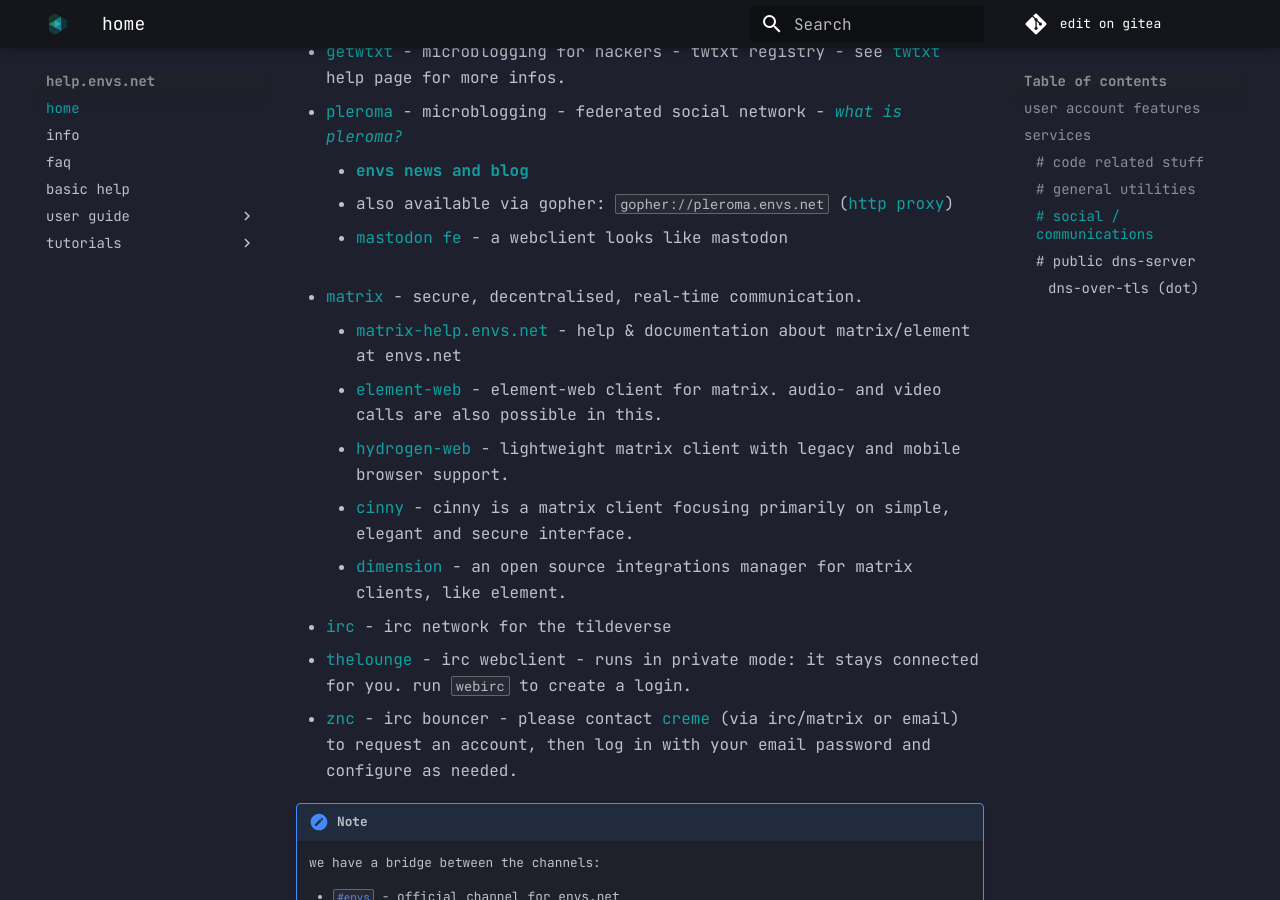
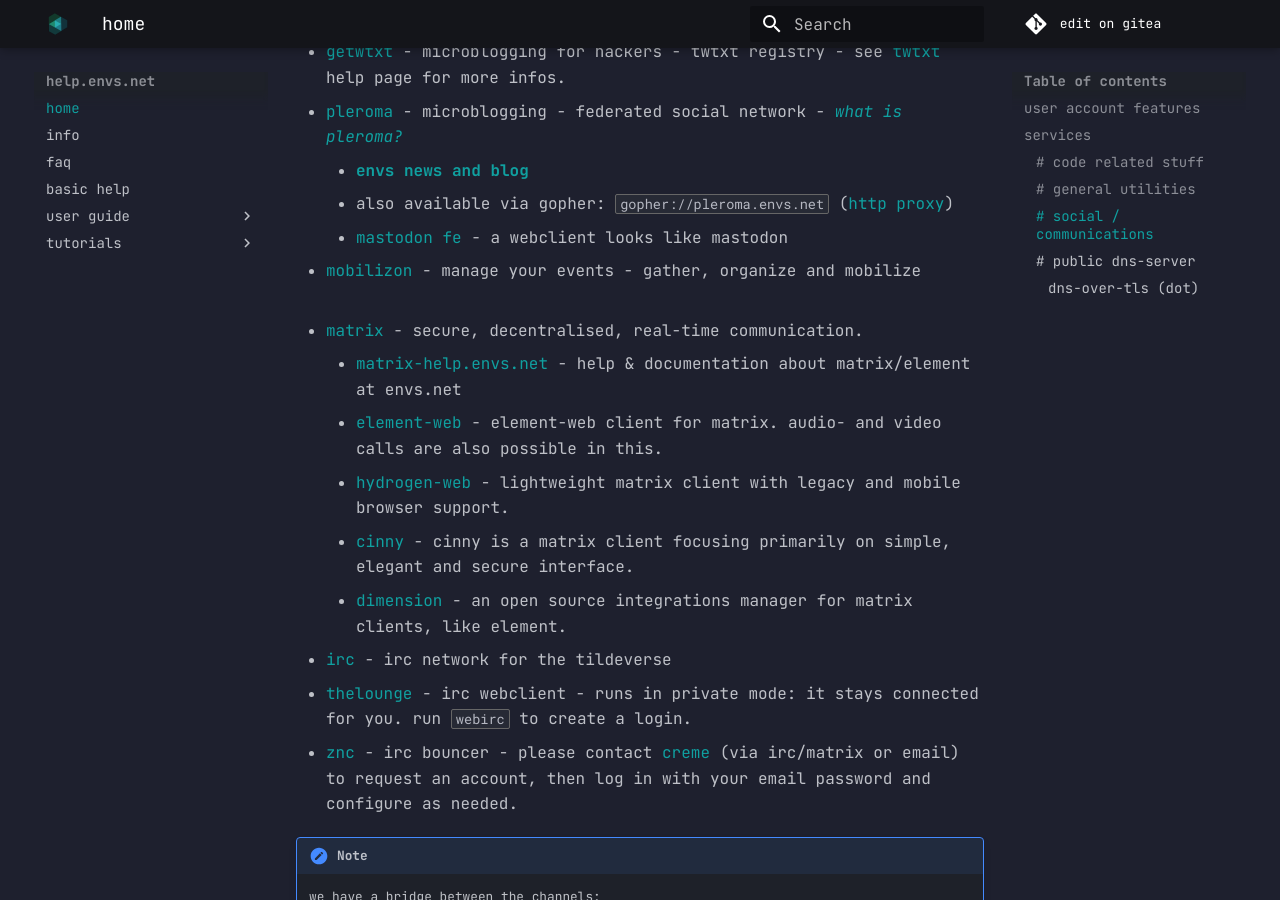
Before and after one commit to envs-net/help, an MkDocs documentation site: the page built from docs/index.md, in a window 1280 px wide and 900 px high, scrolled down 1974 px. Built offline with MkDocs 1.6.1 and Material for MkDocs 9.7.7, drawn with Linux system fonts in a browser that asks for light colours.

Commit message:
add mobilizon as service

```diff
--- a/docs/index.md
+++ b/docs/index.md
@@ -67,6 +67,7 @@ members can be use your email credantials for login. (*user@envs.net* | *your em
     - **[envs news and blog](https://pleroma.envs.net/envs)**
     - also available via gopher: `gopher://pleroma.envs.net` ([http proxy](https://gopher.envs.net/pleroma.envs.net/))
     - [mastodon fe](https://pleroma.envs.net/web) - a webclient looks like mastodon
+- [mobilizon](https://mobilizon.envs.net/) - manage your events - gather, organize and mobilize
 <br /><br />
 - [matrix](https://envs.net/chat/matrix/) - secure, decentralised, real-time communication.
     - [matrix-help.envs.net](https://matrix-help.envs.net/) - help & documentation about matrix/element at envs.net
```
